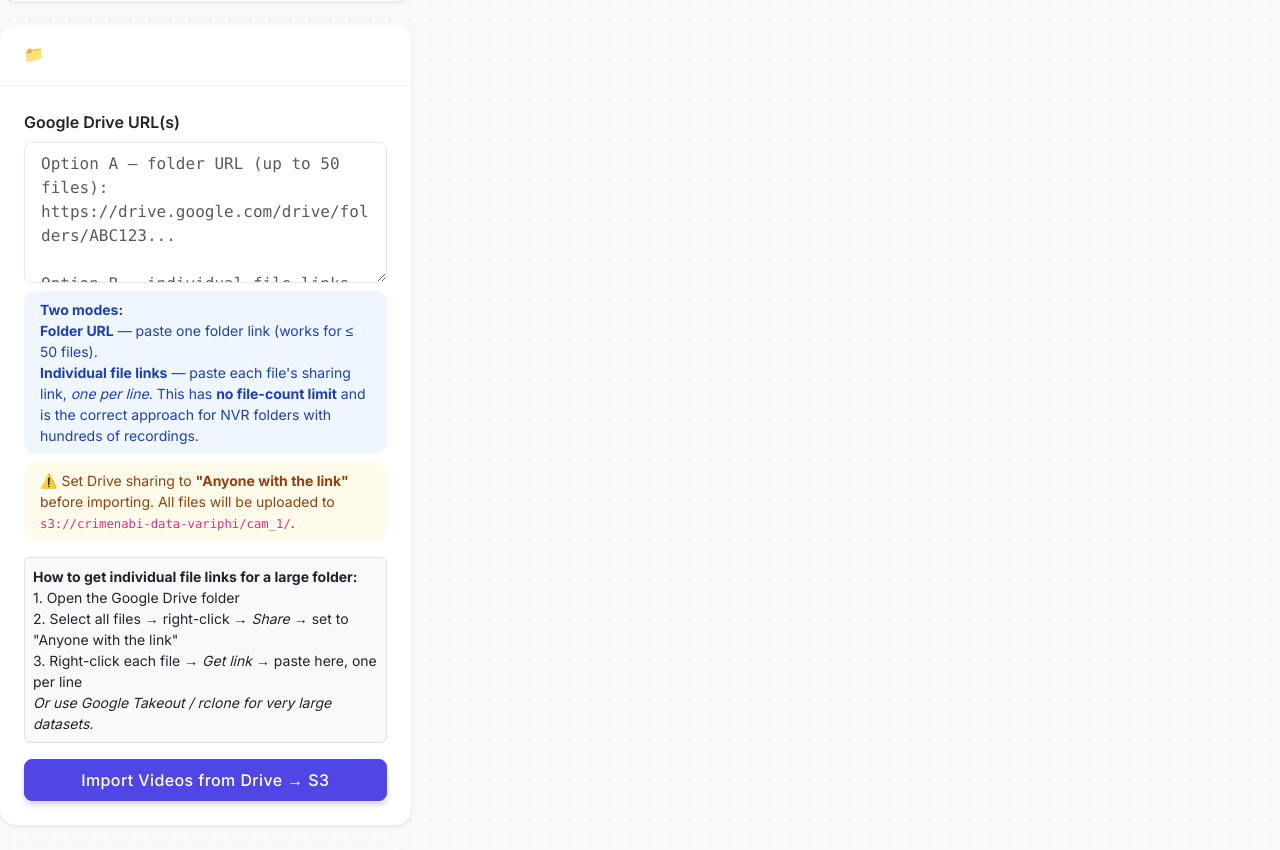
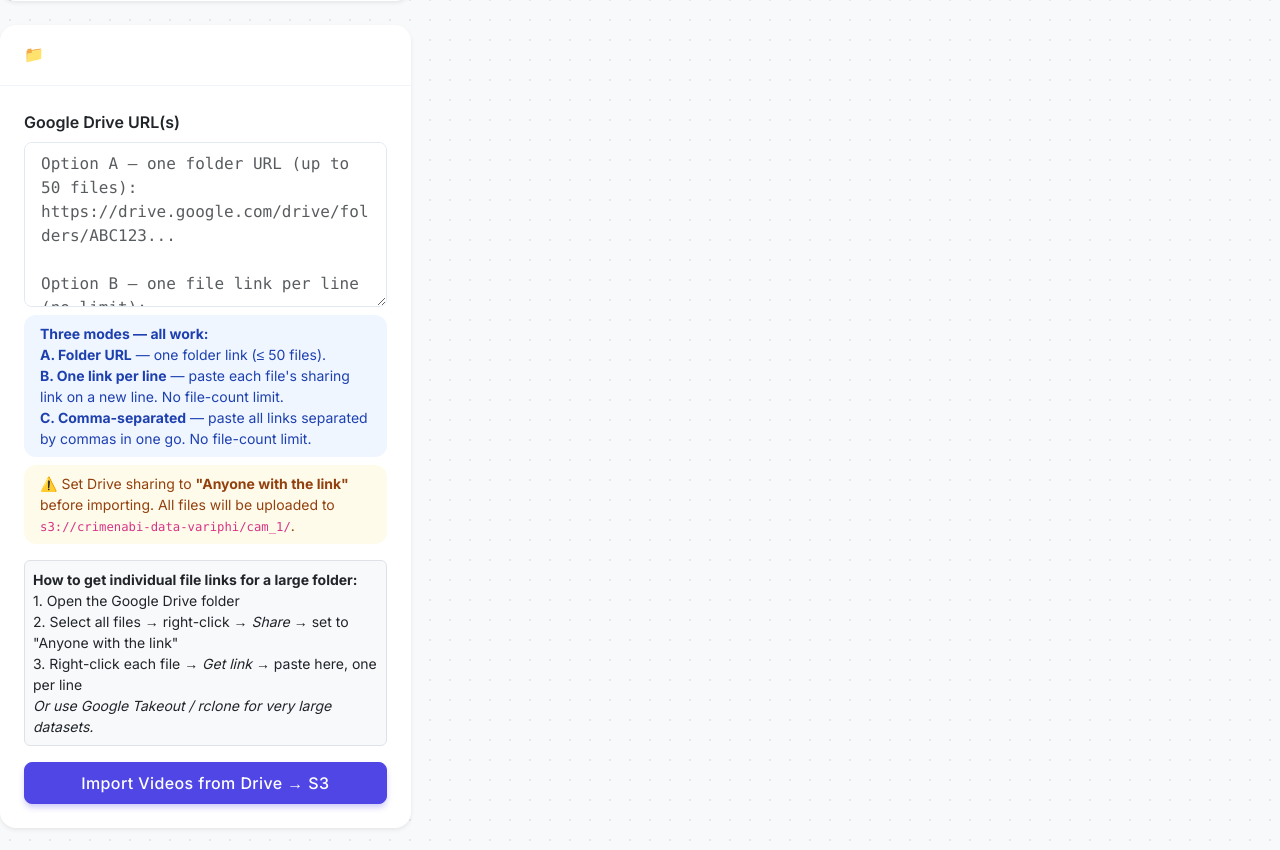
Before and after one commit to VariPhiGen/crowd_management, a Flask app: page /camera/cam_1 in a window 1280 px wide. Shown: the part 410-1260 px from the top of the page. Run offline with Flask 3, Linux system fonts and the light colour scheme; the visitor is signed in with stand-in values (Sample User, id 1); data that the repository does not hold is empty; some libraries are stand-ins or nearby versions.

Commit message:
feat: add comma-separated URL option for Google Drive import
Made-with: Cursor

```diff
--- a/web_ui/app.py
+++ b/web_ui/app.py
@@ -419,10 +419,12 @@ def camera_detail(cam_id):
                         VIDEO_EXTS = {'.mp4', '.avi', '.mov', '.mkv', '.ts'}
                         uploaded, failed, warnings = [], [], []
 
-                        # Split input into individual lines — supports both:
-                        #   • single folder URL  (one line, contains "folders/")
-                        #   • multiple file URLs (one per line — bypasses 50-file limit)
-                        urls = [u.strip() for u in raw_input.splitlines() if u.strip()]
+                        # Split input into URLs — supports three formats:
+                        #   • single folder URL  (one entry, contains "folders/")
+                        #   • multiple file URLs, one per line
+                        #   • multiple file URLs, comma-separated (or mixed newline+comma)
+                        import re as _re
+                        urls = [u.strip() for u in _re.split(r'[\n,]+', raw_input) if u.strip()]
 
                         def _upload_file(local_path: str, fname: str):
                             s3_key = f"{prefix}{fname}"
--- a/web_ui/templates/camera.html
+++ b/web_ui/templates/camera.html
@@ -60,16 +60,16 @@
                         <input type="hidden" name="action" value="drive_import">
                         <div class="mb-2">
                             <label class="form-label fw-semibold">Google Drive URL(s)</label>
-                            <textarea class="form-control font-monospace" name="drive_url" rows="5"
-                                      placeholder="Option A — folder URL (up to 50 files):&#10;https://drive.google.com/drive/folders/ABC123...&#10;&#10;Option B — individual file links, one per line (no limit):&#10;https://drive.google.com/file/d/FILE_ID_1/view?usp=sharing&#10;https://drive.google.com/file/d/FILE_ID_2/view?usp=sharing"
+                            <textarea class="form-control font-monospace" name="drive_url" rows="6"
+                                      placeholder="Option A — one folder URL (up to 50 files):&#10;https://drive.google.com/drive/folders/ABC123...&#10;&#10;Option B — one file link per line (no limit):&#10;https://drive.google.com/file/d/ID1/view&#10;https://drive.google.com/file/d/ID2/view&#10;&#10;Option C — comma-separated file links (no limit):&#10;https://drive.google.com/file/d/ID1/view, https://drive.google.com/file/d/ID2/view, ..."
                                       required></textarea>
                         </div>
 
                         <div class="alert alert-info py-2 small mb-2">
-                            <strong>Two modes:</strong><br>
-                            <b>Folder URL</b> — paste one folder link (works for ≤ 50 files).<br>
-                            <b>Individual file links</b> — paste each file's sharing link, <em>one per line</em>.
-                            This has <strong>no file-count limit</strong> and is the correct approach for NVR folders with hundreds of recordings.
+                            <strong>Three modes — all work:</strong><br>
+                            <b>A. Folder URL</b> — one folder link (≤ 50 files).<br>
+                            <b>B. One link per line</b> — paste each file's sharing link on a new line. No file-count limit.<br>
+                            <b>C. Comma-separated</b> — paste all links separated by commas in one go. No file-count limit.
                         </div>
                         <div class="alert alert-warning py-2 small mb-3">
                             ⚠️ Set Drive sharing to <strong>"Anyone with the link"</strong> before importing.
```
